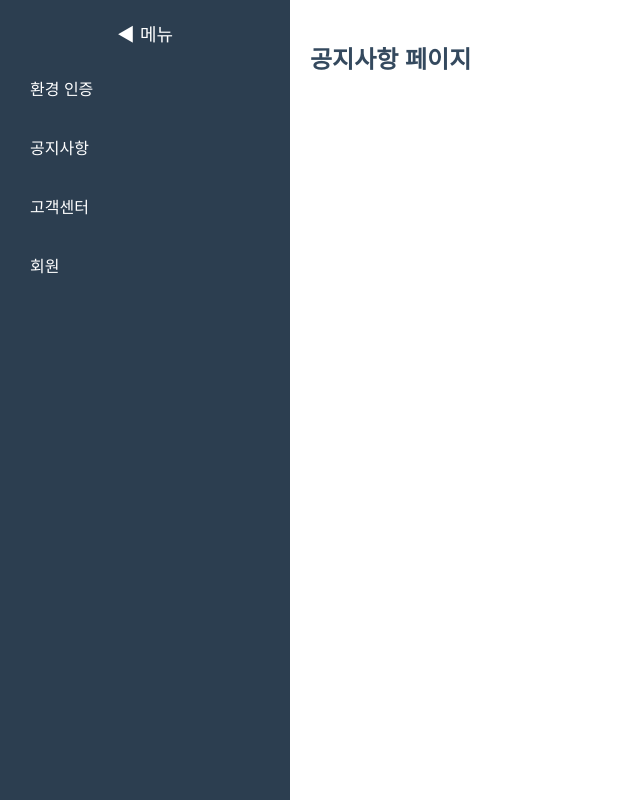
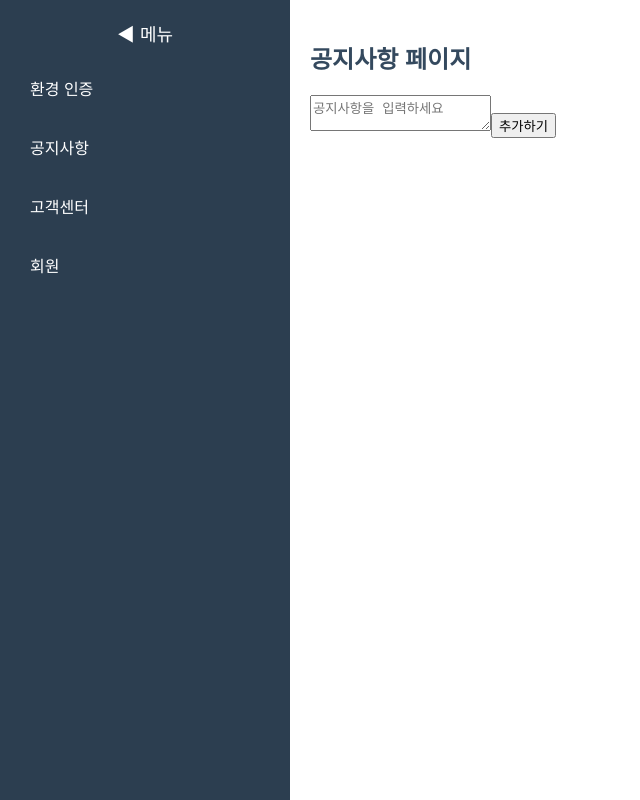
Before and after one commit to tony99kim/team_project_web, a React (Create React App) app: page /admin/notice in a window 1280 px wide. Shown: the whole page, without its empty margins (0-640 px from the left). Built offline with nearby package versions, Linux system fonts and the light colour scheme.

Commit message:
공지사항테스트/재형

```diff
--- a/src/pages/Notice.js
+++ b/src/pages/Notice.js
@@ -1,8 +1,47 @@
-// src/Notice.js
-import React from 'react';
+// src/pages/Notice.js
+import React, { useState } from 'react';
+import { db } from '../utils/firebase'; // 경로 수정
+import { collection, addDoc } from 'firebase/firestore'; // Firestore의 기능 가져오기
 
 const Notice = () => {
-  return <h2>공지사항 페이지</h2>;
+  const [notice, setNotice] = useState(''); // 공지사항 상태
+  const [message, setMessage] = useState(''); // 사용자에게 보여줄 메시지 상태
+
+  const handleInputChange = (e) => {
+    setNotice(e.target.value); // 입력값 상태 업데이트
+  };
+
+  const handleSubmit = async (e) => {
+    e.preventDefault(); // 기본 폼 제출 동작 방지
+
+    try {
+      // 'notices' 컬렉션에 새로운 문서 추가
+      await addDoc(collection(db, 'notices'), { // 컬렉션 이름 수정
+        content: notice,
+        createdAt: new Date(), // 생성 날짜 추가
+      });
+      setMessage('공지사항이 성공적으로 추가되었습니다!');
+      setNotice(''); // 입력 필드 초기화
+    } catch (error) {
+      setMessage('공지사항 추가에 실패했습니다: ' + error.message);
+    }
+  };
+
+  return (
+    <div>
+      <h2>공지사항 페이지</h2>
+      <form onSubmit={handleSubmit}>
+        <textarea
+          value={notice}
+          onChange={handleInputChange}
+          placeholder="공지사항을 입력하세요"
+          required
+        />
+        <button type="submit">추가하기</button>
+      </form>
+      {message && <p>{message}</p>} {/* 메시지 표시 */}
+    </div>
+  );
 };
 
 export default Notice;
```
